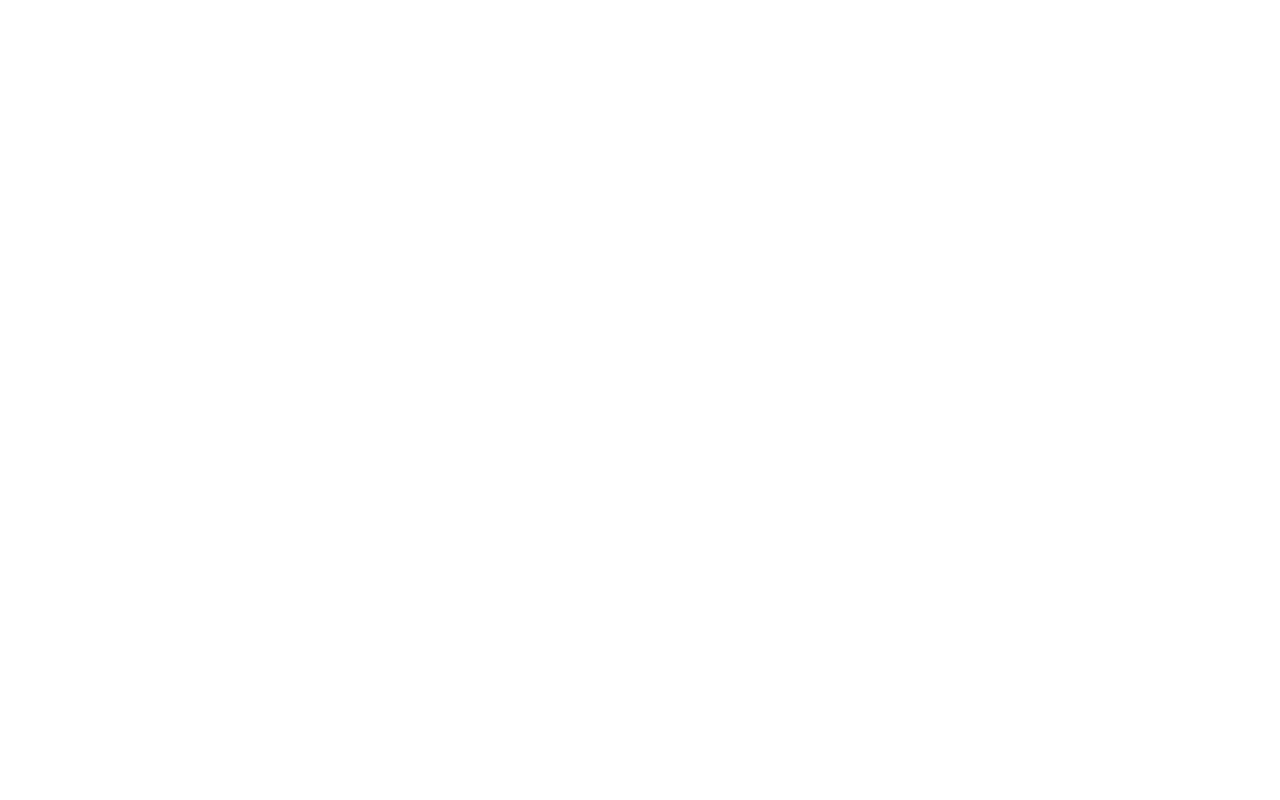
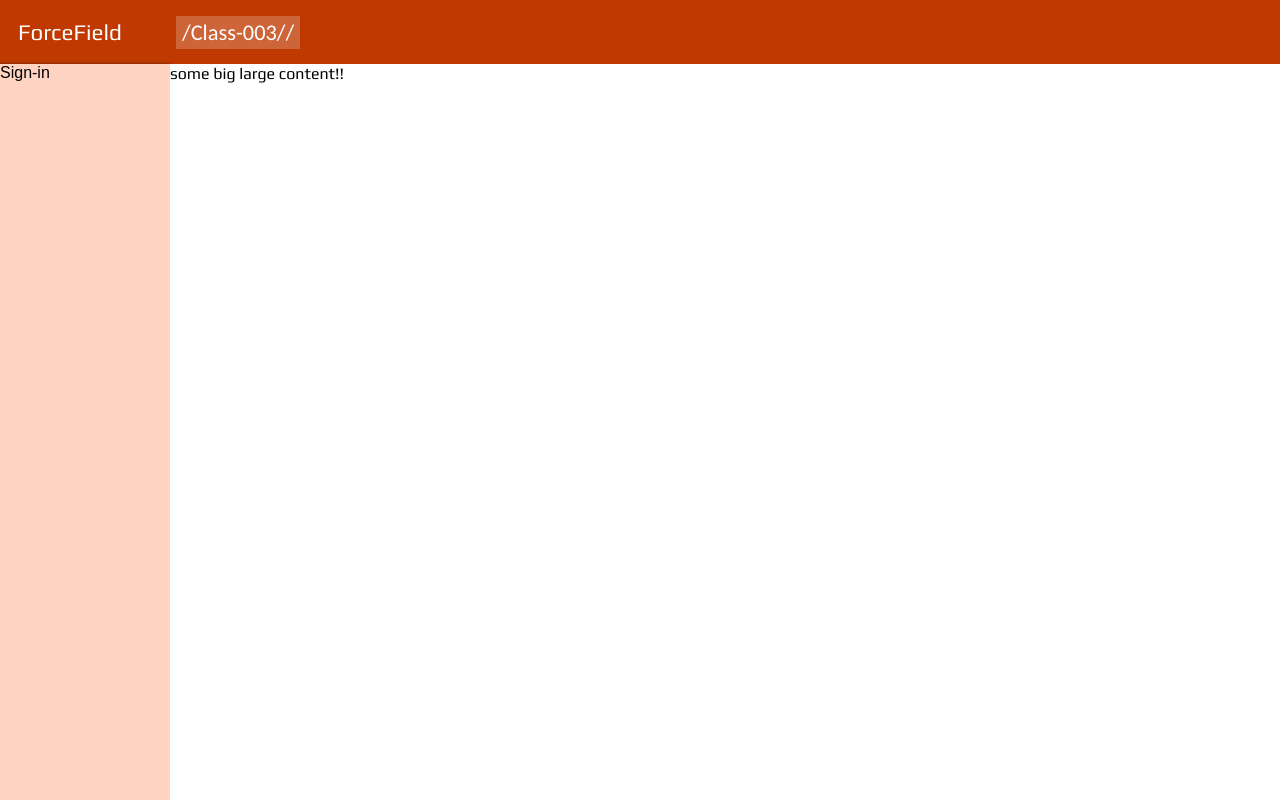
Before and after one commit to Hackdecouverte-2026/frontend, a plain HTML site: page src/index.html in a window 1280 px wide. Drawn offline with Linux system fonts and the light colour scheme.

Commit message:
Main Frontend Structure

```diff
--- a/src/index.html
+++ b/src/index.html
@@ -4,13 +4,21 @@
     <meta charset="UTF-8">
     <meta name="viewport" content="width=device-width, initial-scale=1.0">
     <title>ForceField</title>
+    <link rel="stylesheet" href="styles.css">
 </head>
 <body>
-    <nav id="nav">
-
-    </nav>
     <div id="main">
-
+        <div id="title"><div>ForceField</div><div id="paths"><button>/</button><button>Class-003/</button><button>/</button></div></div>
+        <div id="inner">
+            <nav id="nav">
+                <button>Sign-in</button>
+            </nav>
+            <div id="content-div">
+                <div id="content-page">
+                    <div>some big large content!!</div>
+                </div>
+            </div>
+        </div>
     </div>
 </body>
 </html>
--- a/src/styles.css
+++ b/src/styles.css
@@ -0,0 +1,132 @@
+@import url('https://fonts.googleapis.com/css2?family=Audiowide&family=Carlito:ital,wght@0,400;0,700;1,400;1,700&family=Comfortaa:wght@300..700&family=Fredoka:wght@300..700&family=Play:wght@400;700&family=Press+Start+2P&family=Quantico:ital,wght@0,400;0,700;1,400;1,700&family=Silkscreen:wght@400;700&display=swap');
+
+/* Fonts: Audiowide, Quantico, Comfortaa, Fredoka, Play, Silkscreen */
+
+:root {
+    --MainColor: rgb(191, 57, 0);
+    --MainColorTransp: rgba(191, 57, 0, 0.375);
+    --MainAccent: rgb(255, 212, 194);
+
+    --BackgroundColor: white;
+    --BoxShadow: 0 0 3px rgba(0, 0, 0, 0.551);
+
+    --Spacing: 18px;
+    --TitlePadding: 18px;
+    --TextPadding: 3px 6px 3px 6px;
+
+    --NavSize: 170px;
+
+    --BorderRad: 5px;
+
+    --BodyFont: Play;
+    --TitleFont: Quantico;
+
+    --TransitionDelay: 0.2s;
+}
+
+::selection {
+    background-color: var(--MainColorTransp);
+}
+::-webkit-scrollbar-thumb {
+    background: var(--MainAccent);
+    border-radius: var(--BorderRad);
+    border: 3px solid rgba(255, 255, 255, 0);
+    background-clip: padding-box;
+}::-webkit-scrollbar {
+    width: 12px;
+}
+
+body {
+    background-color: rgb(255, 255, 255);
+    color: black;
+    margin: 0;
+    padding: 0;
+    box-sizing: border-box;
+    font-family: var(--BodyFont);
+}
+
+button {
+    user-select: none;
+    -webkit-tap-highlight-color: transparent;
+    cursor: pointer;
+    border: none;
+    overflow: hidden;
+    background-color: transparent;
+    font-size: unset;
+    color: var(--MainTxtColor);
+    display: flex;
+    gap: var(--Spacing);
+    justify-content: space-between;
+    align-items: center;
+    padding: unset;
+    border-radius: var(--BorderRad);
+    white-space: pre-wrap;
+    word-wrap: break-word;
+    min-height: max-content;
+}
+
+#main {
+    display: flex;
+    flex-direction: column;
+    height: 100vh;
+
+    #inner {
+        flex-grow: 1;
+        display: flex;
+
+    }
+}
+
+#title {
+    display: flex;
+    align-items: center;
+    box-shadow: 0 0 3px rgba(0, 0, 0, 0.551);
+    min-height: 40px;
+    background-color: var(--MainColor);
+    user-select: none;
+
+    gap: var(--Spacing);
+    color: white;
+    font-size: 1.4em;
+
+    text-align: left;
+
+    box-shadow: var(--BoxShadow);
+    padding: 12px;
+
+    > :first-child {
+        min-width: calc(var(--NavSize) - var(--TitlePadding)*2);
+    }
+
+    > * {
+        padding: var(--TextPadding);
+    }
+
+    > #paths {
+        background-color: rgba(255, 255, 255, 0.225);
+        display: flex;
+
+        > button {
+            font-family: Carlito;
+        }
+
+    }
+}
+
+nav {
+    box-shadow: var(--BoxShadow);
+    background-color: var(--MainAccent);
+    width: var(--NavSize);
+    height: 100%;
+}
+
+#content-div {
+    background-color: var(--BackgroundColor);
+    flex-grow: 1;
+    overflow-y: auto;
+    overflow-x: hidden;
+
+    > div#content-page {
+        height: 110%;
+    }
+}
```
